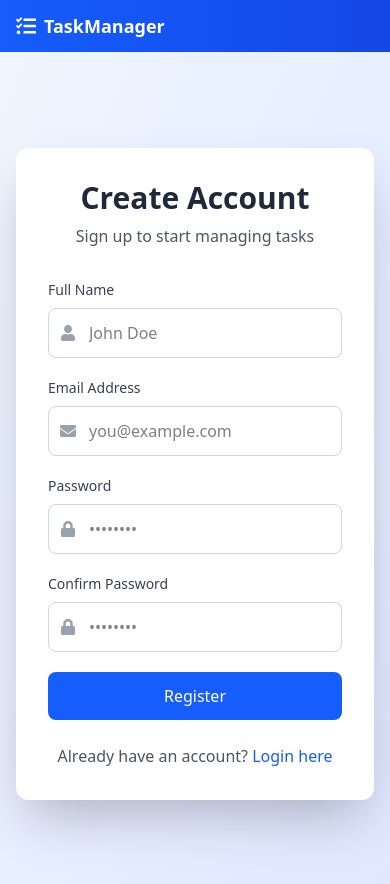
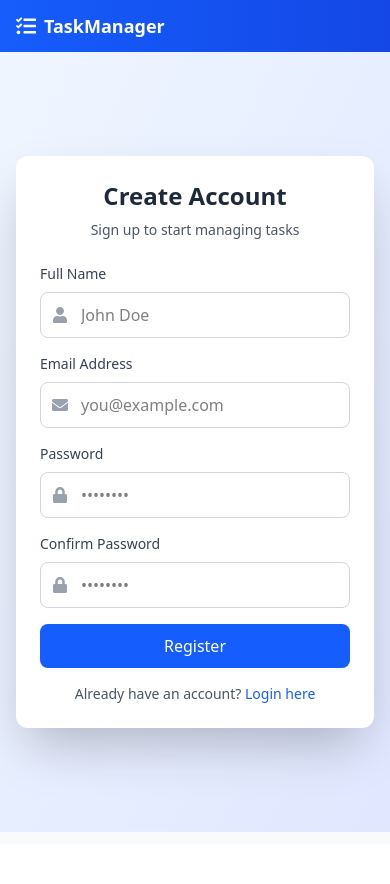
Before and after one commit to ankitXD/Task-Management-Assignment, a React (Vite) app in the folder frontend/: page /register in a window 390 px wide. Shown: the top 884 px of the page. After the commit the page ends 844 px from the top, so only its background shows below. Built offline with nearby package versions, Linux system fonts and the light colour scheme; no server answers.

Commit message:
feat: Improve styling and responsiveness of Login and Register components

```diff
--- a/frontend/src/components/Auth/Login.jsx
+++ b/frontend/src/components/Auth/Login.jsx
@@ -60,16 +60,16 @@ const Login = () => {
   };
 
   return (
-    <div className="min-h-screen flex items-center justify-center bg-gradient-to-br from-blue-50 to-indigo-100 px-4">
-      <div className="max-w-md w-full bg-white rounded-xl shadow-2xl p-8">
+    <div className="min-h-[calc(100vh-64px)] flex items-center justify-center bg-gradient-to-br from-blue-50 to-indigo-100 px-4 py-8">
+      <div className="max-w-md w-full bg-white rounded-xl shadow-2xl p-6 sm:p-8">
         {/* Header */}
-        <div className="text-center mb-8">
-          <h2 className="text-3xl font-bold text-gray-800">Welcome Back</h2>
-          <p className="text-gray-600 mt-2">Login to manage your tasks</p>
+        <div className="text-center mb-6">
+          <h2 className="text-2xl sm:text-3xl font-bold text-gray-800">Welcome Back</h2>
+          <p className="text-gray-600 mt-2 text-sm sm:text-base">Login to manage your tasks</p>
         </div>
 
         {/* Form */}
-        <form onSubmit={handleSubmit} className="space-y-6">
+        <form onSubmit={handleSubmit} className="space-y-4 sm:space-y-6">
           {/* Email Field */}
           <div>
             <label className="block text-sm font-medium text-gray-700 mb-2">
@@ -84,7 +84,7 @@ const Login = () => {
                 name="email"
                 value={formData.email}
                 onChange={handleChange}
-                className={`w-full pl-10 pr-4 py-3 border rounded-lg focus:ring-2 focus:ring-blue-500 focus:border-transparent outline-none transition ${
+                className={`w-full pl-10 pr-4 py-2.5 sm:py-3 border rounded-lg focus:ring-2 focus:ring-blue-500 focus:border-transparent outline-none transition ${
                   errors.email ? "border-red-500" : "border-gray-300"
                 }`}
                 placeholder="you@example.com"
@@ -109,7 +109,7 @@ const Login = () => {
                 name="password"
                 value={formData.password}
                 onChange={handleChange}
-                className={`w-full pl-10 pr-4 py-3 border rounded-lg focus:ring-2 focus:ring-blue-500 focus:border-transparent outline-none transition ${
+                className={`w-full pl-10 pr-4 py-2.5 sm:py-3 border rounded-lg focus:ring-2 focus:ring-blue-500 focus:border-transparent outline-none transition ${
                   errors.password ? "border-red-500" : "border-gray-300"
                 }`}
                 placeholder="••••••••"
@@ -124,7 +124,7 @@ const Login = () => {
           <button
             type="submit"
             disabled={loading}
-            className="w-full bg-blue-600 text-white py-3 rounded-lg hover:bg-blue-700 transition font-medium flex items-center justify-center space-x-2 disabled:opacity-50 disabled:cursor-not-allowed"
+            className="w-full bg-blue-600 text-white py-2.5 sm:py-3 rounded-lg hover:bg-blue-700 transition font-medium flex items-center justify-center space-x-2 disabled:opacity-50 disabled:cursor-not-allowed"
           >
             {loading ? (
               <>
@@ -138,7 +138,7 @@ const Login = () => {
         </form>
 
         {/* Register Link */}
-        <p className="text-center text-gray-600 mt-6">
+        <p className="text-center text-gray-600 mt-4 sm:mt-6 text-sm sm:text-base">
           Don't have an account?{" "}
           <Link
             to="/register"
--- a/frontend/src/components/Auth/Register.jsx
+++ b/frontend/src/components/Auth/Register.jsx
@@ -77,16 +77,16 @@ const Register = () => {
   };
 
   return (
-    <div className="min-h-screen flex items-center justify-center bg-gradient-to-br from-blue-50 to-indigo-100 px-4 py-8">
-      <div className="max-w-md w-full bg-white rounded-xl shadow-2xl p-8">
+    <div className="min-h-[calc(100vh-64px)] flex items-center justify-center bg-gradient-to-br from-blue-50 to-indigo-100 px-4 py-8">
+      <div className="max-w-md w-full bg-white rounded-xl shadow-2xl p-6 sm:p-8">
         {/* Header */}
-        <div className="text-center mb-8">
-          <h2 className="text-3xl font-bold text-gray-800">Create Account</h2>
-          <p className="text-gray-600 mt-2">Sign up to start managing tasks</p>
+        <div className="text-center mb-6">
+          <h2 className="text-2xl sm:text-3xl font-bold text-gray-800">Create Account</h2>
+          <p className="text-gray-600 mt-2 text-sm sm:text-base">Sign up to start managing tasks</p>
         </div>
 
         {/* Form */}
-        <form onSubmit={handleSubmit} className="space-y-5">
+        <form onSubmit={handleSubmit} className="space-y-4">
           {/* Name Field */}
           <div>
             <label className="block text-sm font-medium text-gray-700 mb-2">
@@ -101,7 +101,7 @@ const Register = () => {
                 name="name"
                 value={formData.name}
                 onChange={handleChange}
-                className={`w-full pl-10 pr-4 py-3 border rounded-lg focus:ring-2 focus:ring-blue-500 focus:border-transparent outline-none transition ${
+                className={`w-full pl-10 pr-4 py-2.5 sm:py-3 border rounded-lg focus:ring-2 focus:ring-blue-500 focus:border-transparent outline-none transition ${
                   errors.name ? "border-red-500" : "border-gray-300"
                 }`}
                 placeholder="John Doe"
@@ -126,7 +126,7 @@ const Register = () => {
                 name="email"
                 value={formData.email}
                 onChange={handleChange}
-                className={`w-full pl-10 pr-4 py-3 border rounded-lg focus:ring-2 focus:ring-blue-500 focus:border-transparent outline-none transition ${
+                className={`w-full pl-10 pr-4 py-2.5 sm:py-3 border rounded-lg focus:ring-2 focus:ring-blue-500 focus:border-transparent outline-none transition ${
                   errors.email ? "border-red-500" : "border-gray-300"
                 }`}
                 placeholder="you@example.com"
@@ -151,7 +151,7 @@ const Register = () => {
                 name="password"
                 value={formData.password}
                 onChange={handleChange}
-                className={`w-full pl-10 pr-4 py-3 border rounded-lg focus:ring-2 focus:ring-blue-500 focus:border-transparent outline-none transition ${
+                className={`w-full pl-10 pr-4 py-2.5 sm:py-3 border rounded-lg focus:ring-2 focus:ring-blue-500 focus:border-transparent outline-none transition ${
                   errors.password ? "border-red-500" : "border-gray-300"
                 }`}
                 placeholder="••••••••"
@@ -176,7 +176,7 @@ const Register = () => {
                 name="confirmPassword"
                 value={formData.confirmPassword}
                 onChange={handleChange}
-                className={`w-full pl-10 pr-4 py-3 border rounded-lg focus:ring-2 focus:ring-blue-500 focus:border-transparent outline-none transition ${
+                className={`w-full pl-10 pr-4 py-2.5 sm:py-3 border rounded-lg focus:ring-2 focus:ring-blue-500 focus:border-transparent outline-none transition ${
                   errors.confirmPassword ? "border-red-500" : "border-gray-300"
                 }`}
                 placeholder="••••••••"
@@ -193,7 +193,7 @@ const Register = () => {
           <button
             type="submit"
             disabled={loading}
-            className="w-full bg-blue-600 text-white py-3 rounded-lg hover:bg-blue-700 transition font-medium flex items-center justify-center space-x-2 disabled:opacity-50 disabled:cursor-not-allowed"
+            className="w-full bg-blue-600 text-white py-2.5 sm:py-3 rounded-lg hover:bg-blue-700 transition font-medium flex items-center justify-center space-x-2 disabled:opacity-50 disabled:cursor-not-allowed"
           >
             {loading ? (
               <>
@@ -207,7 +207,7 @@ const Register = () => {
         </form>
 
         {/* Login Link */}
-        <p className="text-center text-gray-600 mt-6">
+        <p className="text-center text-gray-600 mt-4 sm:mt-6 text-sm sm:text-base">
           Already have an account?{" "}
           <Link
             to="/login"
```
